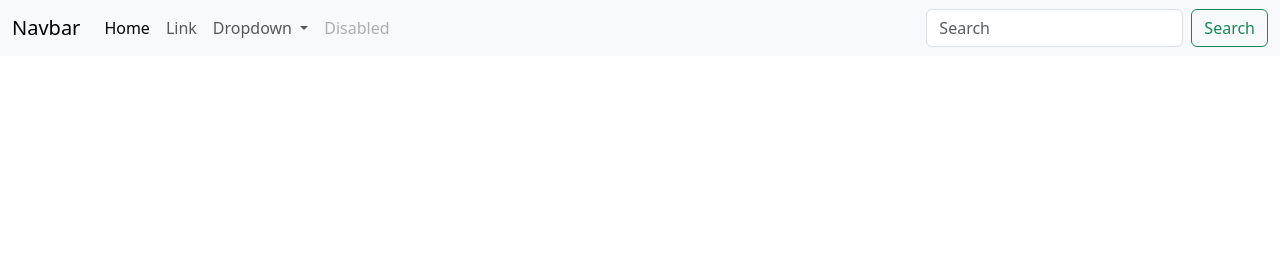
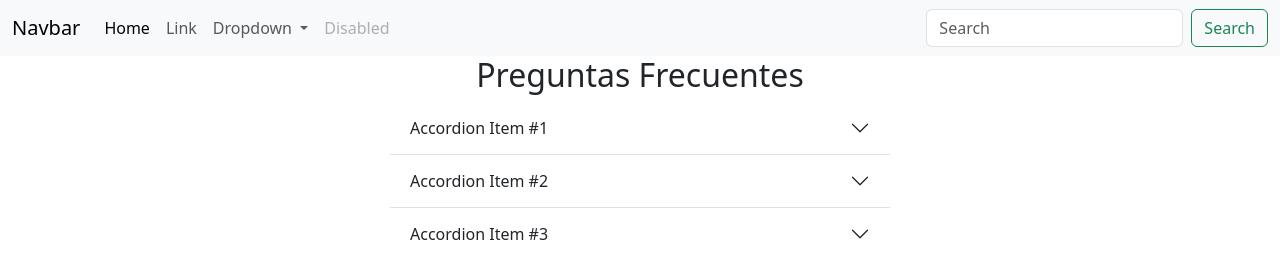
Before and after one commit to marianadlp/prueba-clase-10, a plain HTML site: page index.html in a window 1280 px wide. Drawn offline with nearby package versions, Linux system fonts and the light colour scheme.

Commit message:
Agregué una sección de accordion en el main del index

```diff
--- a/css/style.css
+++ b/css/style.css
@@ -0,0 +1,7 @@
+.div-centrado{
+    width: 500px;
+    margin: auto;
+}
+h2{
+    text-align: center;
+}
--- a/index.html
+++ b/index.html
@@ -5,6 +5,7 @@
     <meta name="viewport" content="width=device-width, initial-scale=1">
     <title>Clase 10 - Git</title>
     <link href="https://cdn.jsdelivr.net/npm/bootstrap@5.3.0/dist/css/bootstrap.min.css" rel="stylesheet" integrity="sha384-9ndCyUaIbzAi2FUVXJi0CjmCapSmO7SnpJef0486qhLnuZ2cdeRhO02iuK6FUUVM" crossorigin="anonymous">
+    <link rel="stylesheet" href="./css/style.css">
   </head>
   <body>
     <header>
@@ -45,6 +46,41 @@
             </div>
           </nav>
     </header>
+    <main>
+        <h2>Preguntas Frecuentes</h2>
+        <div class="accordion accordion-flush div-centrado" id="accordionFlushExample">
+            <div class="accordion-item">
+              <h2 class="accordion-header">
+                <button class="accordion-button collapsed" type="button" data-bs-toggle="collapse" data-bs-target="#flush-collapseOne" aria-expanded="false" aria-controls="flush-collapseOne">
+                  Accordion Item #1
+                </button>
+              </h2>
+              <div id="flush-collapseOne" class="accordion-collapse collapse" data-bs-parent="#accordionFlushExample">
+                <div class="accordion-body">Placeholder content for this accordion, which is intended to demonstrate the <code>.accordion-flush</code> class. This is the first item's accordion body.</div>
+              </div>
+            </div>
+            <div class="accordion-item">
+              <h2 class="accordion-header">
+                <button class="accordion-button collapsed" type="button" data-bs-toggle="collapse" data-bs-target="#flush-collapseTwo" aria-expanded="false" aria-controls="flush-collapseTwo">
+                  Accordion Item #2
+                </button>
+              </h2>
+              <div id="flush-collapseTwo" class="accordion-collapse collapse" data-bs-parent="#accordionFlushExample">
+                <div class="accordion-body">Placeholder content for this accordion, which is intended to demonstrate the <code>.accordion-flush</code> class. This is the second item's accordion body. Let's imagine this being filled with some actual content.</div>
+              </div>
+            </div>
+            <div class="accordion-item">
+              <h2 class="accordion-header">
+                <button class="accordion-button collapsed" type="button" data-bs-toggle="collapse" data-bs-target="#flush-collapseThree" aria-expanded="false" aria-controls="flush-collapseThree">
+                  Accordion Item #3
+                </button>
+              </h2>
+              <div id="flush-collapseThree" class="accordion-collapse collapse" data-bs-parent="#accordionFlushExample">
+                <div class="accordion-body">Placeholder content for this accordion, which is intended to demonstrate the <code>.accordion-flush</code> class. This is the third item's accordion body. Nothing more exciting happening here in terms of content, but just filling up the space to make it look, at least at first glance, a bit more representative of how this would look in a real-world application.</div>
+              </div>
+            </div>
+          </div>
+    </main>
     <script src="https://cdn.jsdelivr.net/npm/bootstrap@5.3.0/dist/js/bootstrap.bundle.min.js" integrity="sha384-geWF76RCwLtnZ8qwWowPQNguL3RmwHVBC9FhGdlKrxdiJJigb/j/68SIy3Te4Bkz" crossorigin="anonymous"></script>
   </body>
 </html>
```
Also changed, not shown: 1 other file.
